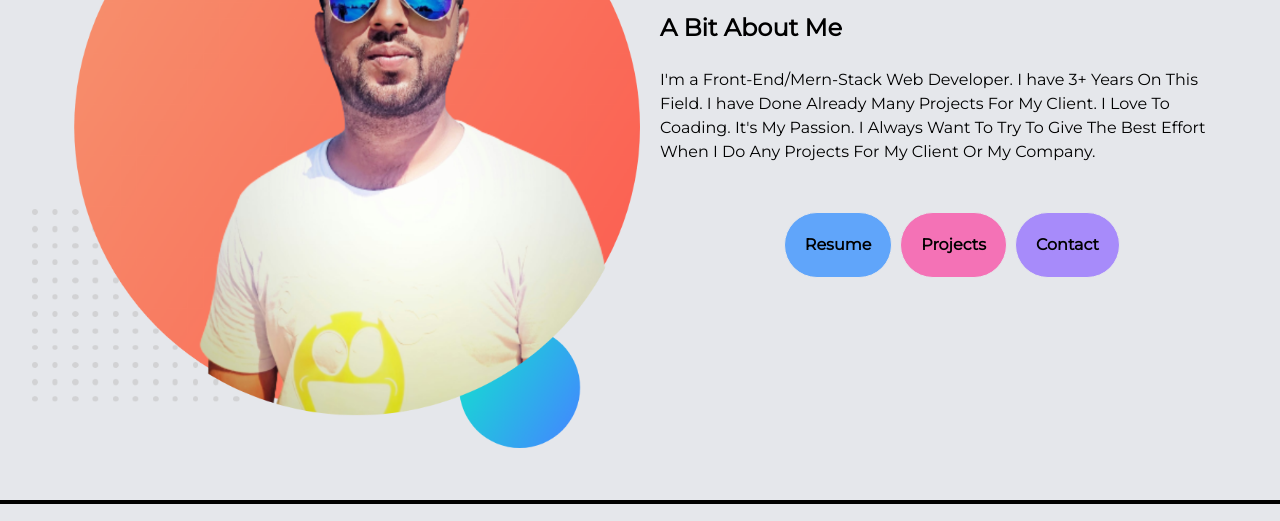
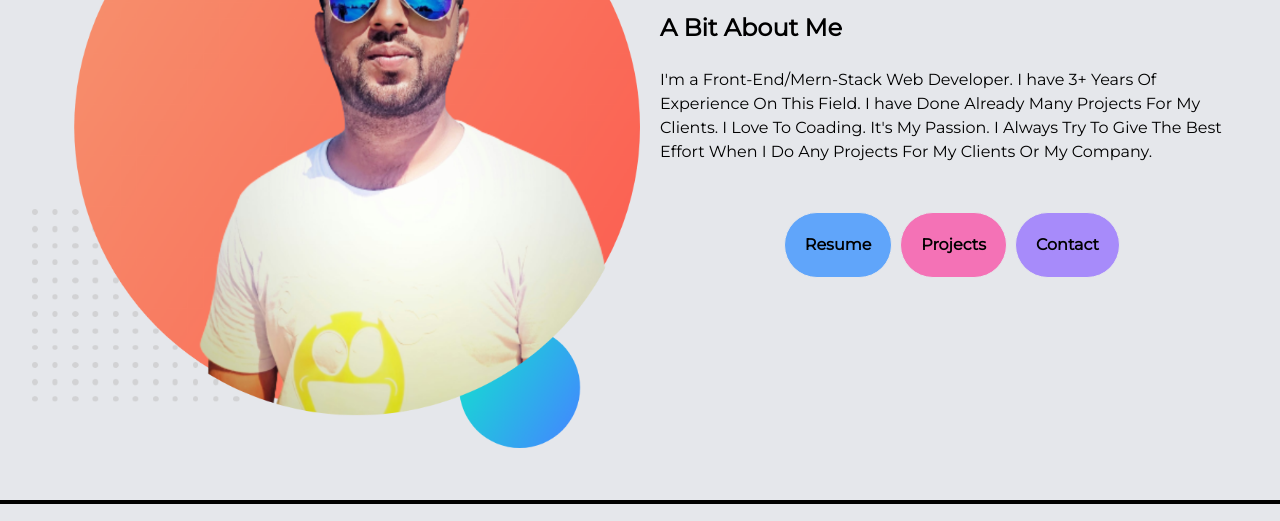
Before and after one commit to Rakib01754/rakib-s-world, a plain HTML site: page index.html in a window 1280 px wide. Shown: the part 252-773 px from the top of the page. Drawn offline with nearby package versions, Linux system fonts and the light colour scheme.

Commit message:
some update done

```diff
--- a/index.html
+++ b/index.html
@@ -72,11 +72,12 @@
                     </h1>
                     <h2 class="text-2xl font-bold">A Bit About Me</h2>
                     <p>
-                        I'm a Front-End/Mern-Stack Web Developer. I have 3+ Years On This Field. I have Done Already
+                        I'm a Front-End/Mern-Stack Web Developer. I have 3+ Years Of Experience On This Field. I have
+                        Done Already
                         Many
-                        Projects For My Client. I Love To Coading. It's My Passion. I Always Want To Try To Give The
+                        Projects For My Clients. I Love To Coading. It's My Passion. I Always Try To Give The
                         Best
-                        Effort When I Do Any Projects For My Client Or My Company.
+                        Effort When I Do Any Projects For My Clients Or My Company.
                     </p>
                 </div>
                 <div class="flex justify-center gap-2 pl-0 md:pl-4 lg:pl-4">
```
